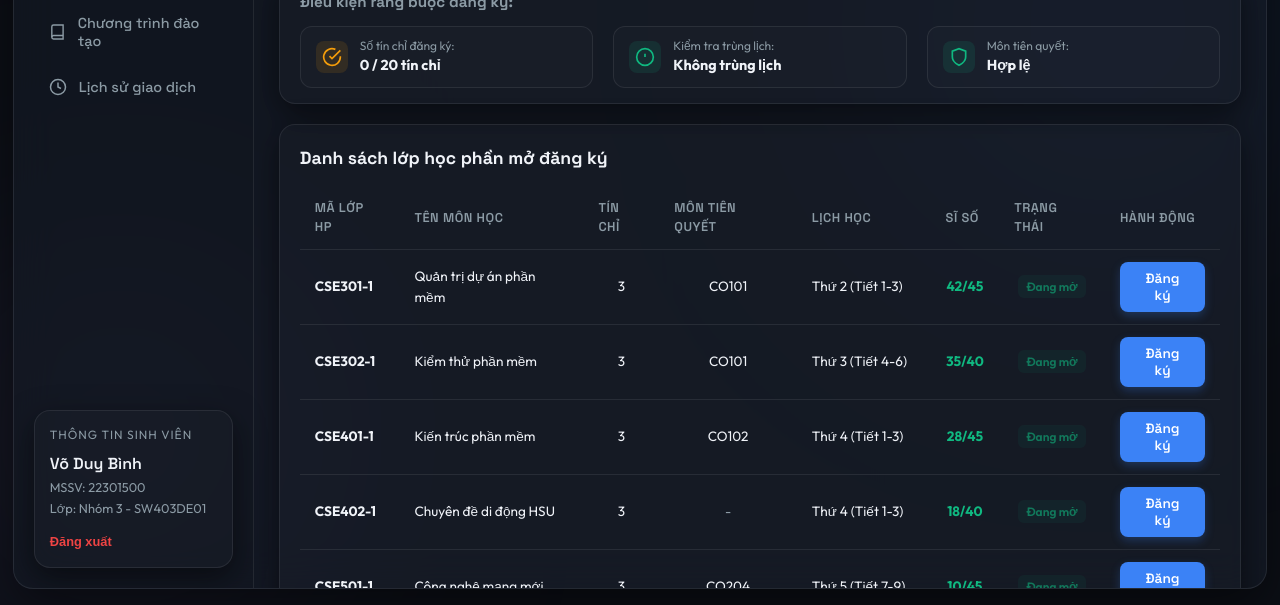
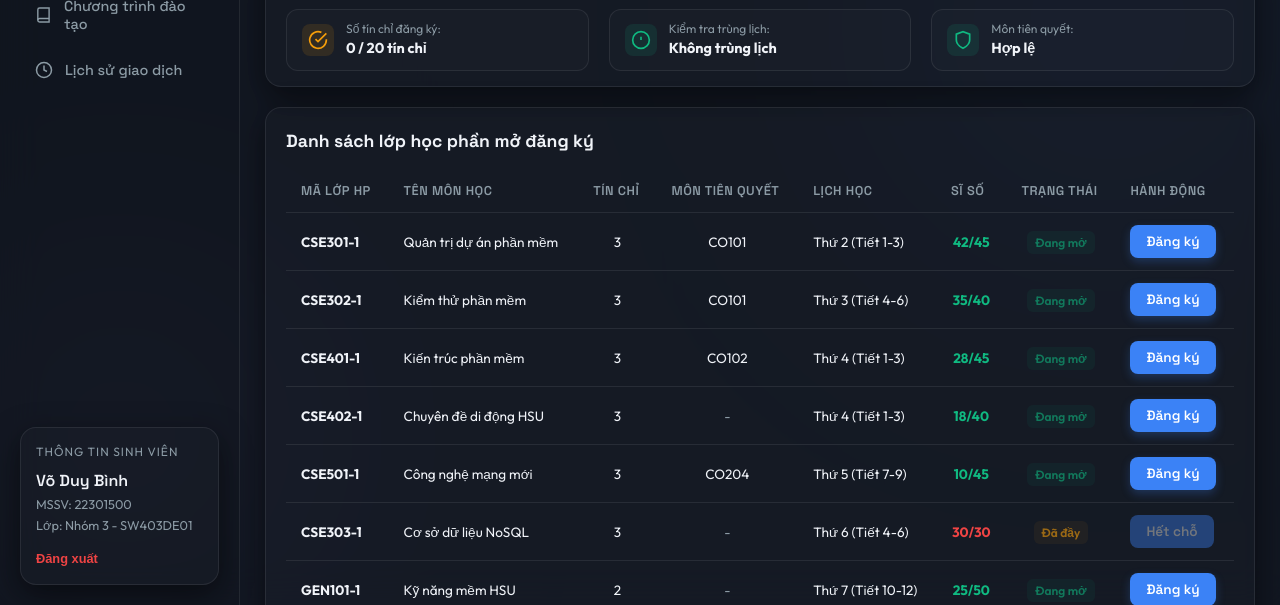
Before and after one commit to DYBInh2k5/Seminar_And_Project_QTDAPM, a plain HTML site: page Project/index.html in a window 1280 px wide. Shown: the part 195-800 px from the top of the page. Drawn offline with Linux system fonts and the light colour scheme.

Commit message:
Change Web App container to fit full screen layout borderless

```diff
--- a/Project/styles.css
+++ b/Project/styles.css
@@ -104,14 +104,14 @@ body {
 .app-container {
     position: relative;
     z-index: 10;
-    width: 98vw;
-    height: 96vh;
-    max-width: 1500px;
-    max-height: 900px;
+    width: 100vw;
+    height: 100vh;
+    max-width: none;
+    max-height: none;
     background: var(--card-bg);
-    border: 1px solid var(--border-color);
-    border-radius: 20px;
-    box-shadow: 0 20px 50px var(--shadow-color);
+    border: none;
+    border-radius: 0px;
+    box-shadow: none;
     backdrop-filter: blur(var(--glass-blur));
     -webkit-backdrop-filter: blur(var(--glass-blur));
     display: flex;
```
